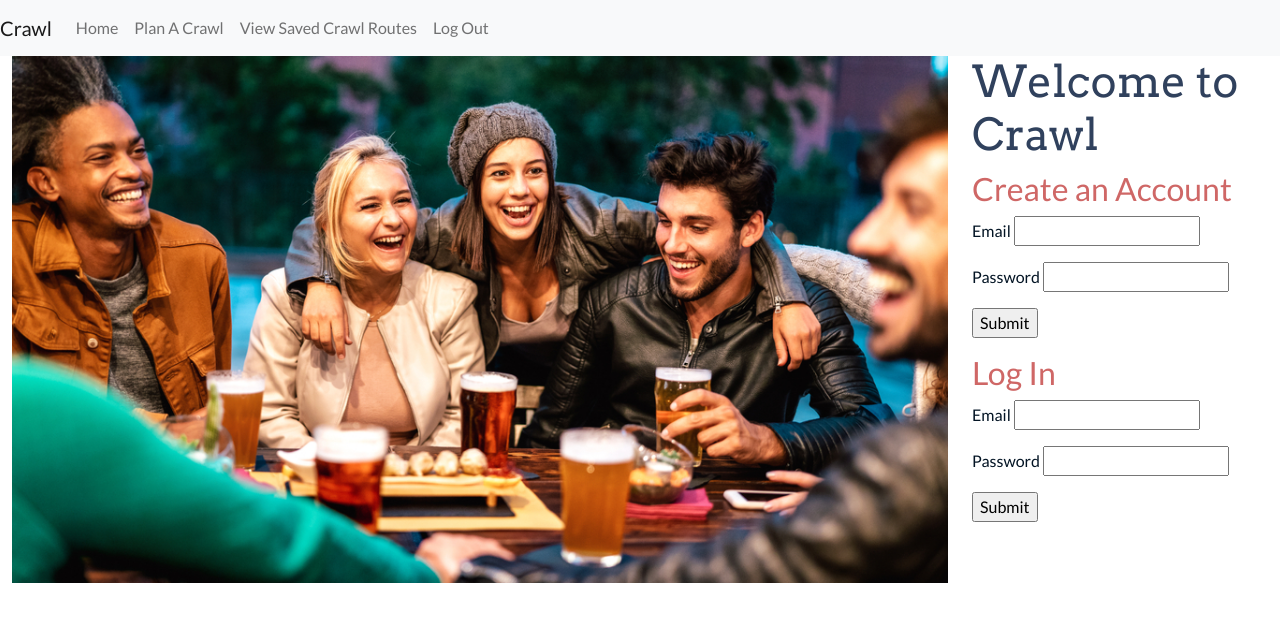
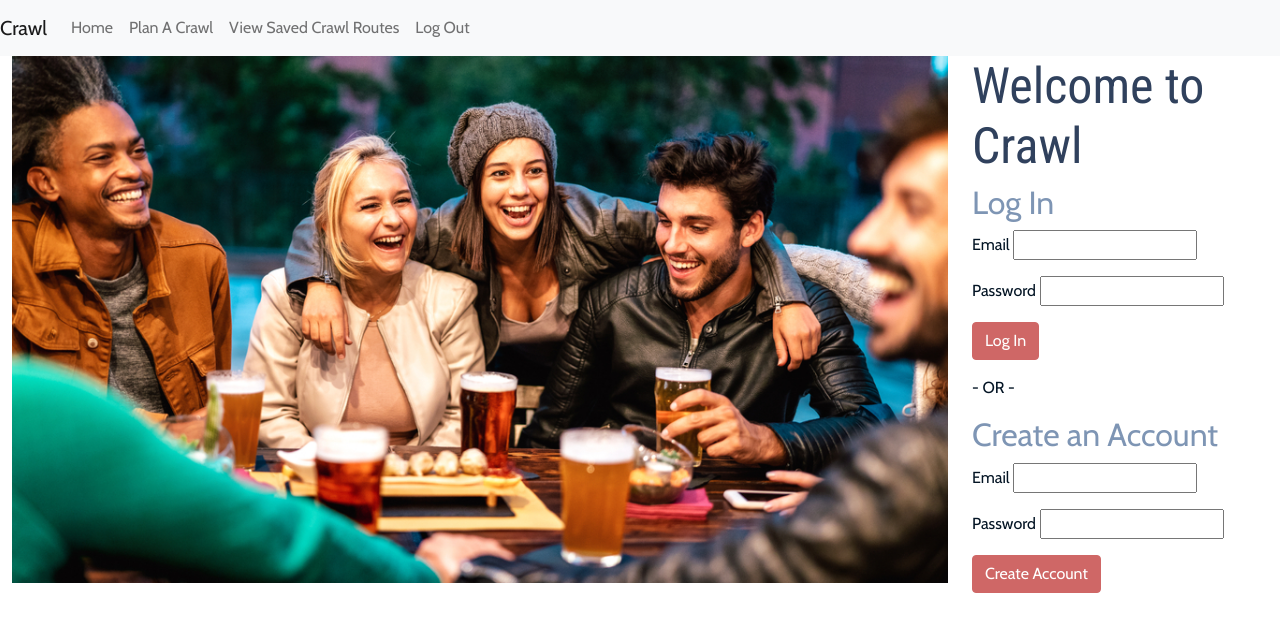
Before and after one commit to ruth5/crawl-app, a Flask app: page / in a window 1280 px wide. Shown: the top 632 px of the page. Run offline with Flask 2, Linux system fonts and the light colour scheme.

Commit message:
updated fonts and button and heading colors

```diff
--- a/api/static/css/maps.css
+++ b/api/static/css/maps.css
@@ -3,22 +3,39 @@
     width: 100%;
 }
 
-body {Font-Family: 'Lato', Sans-Serif;
+body {    Font-Family: 'Cabin', Sans-Serif;
     Font-Size: 16px;
     color: #031424
 }
 
 
 h1 {
-    Font-Family: 'Arvo', Serif;
-    Font-Size: 44px;
+    Font-Family: 'Roboto Condensed', Sans-Serif;
+    Font-Size: 50px;
     color:#30415D
 
 }
 
 h2, h3, h4, h5, h6 {
-    Font-Family: 'Lato', Sans-Serif;
-    color:#CF6766
+    Font-Family: 'Cabin', Sans-Serif;
+
+    color:#7E95B4
+}
+
+/* .btn-primary {
+    background-color: #CF6766 !important;
+} */
+
+
+.btn-primary {
+    background-color: #CF6766  !important;
+    border-color: #CF6766 !important;
+}
+
+btn-primary:hover, .btn-primary:active, .btn-primary:visited {
+    background-color: #7E95B4  !important;
+    border-color: #7E95B4  !important;
+
 }
 /*
 #routeinfo {
--- a/api/templates/base.html
+++ b/api/templates/base.html
@@ -13,8 +13,7 @@
         <link rel="preconnect" href="https://fonts.googleapis.com">
         <link rel="preconnect" href="https://fonts.gstatic.com" crossorigin>
         <link rel="stylesheet" href="/static/css/maps.css">
-        <link href="https://fonts.googleapis.com/css?family=Arvo|Lato" rel="stylesheet">
-
+        <link href="https://fonts.googleapis.com/css?family=Cabin|Roboto:400,700|Roboto+Condensed:400,700" rel="stylesheet">
 
         {% block head %}{% endblock %}
     </head>
--- a/api/templates/index.html
+++ b/api/templates/index.html
@@ -16,6 +16,23 @@
     <div class="col-3">
 <h1>Welcome to Crawl</h1>
 
+<h2>Log In</h2>
+<form action="/login" method="POST">
+  <p>
+    Email <input type="text" name="email">
+  </p>
+
+  <p>
+    Password <input type="password" name="password">
+  </p>
+
+  <p>
+    <button type="submit" class="btn btn-primary">Log In</button>
+  </p>
+</form>
+
+<p> - OR -</p>
+
 <h2>Create an Account</h2>
 <form action="/users" method="POST">
   <p>
@@ -27,24 +44,10 @@
   </p>
 
   <p>
-    <input type="submit">
+    <button type="submit" class="btn btn-primary shadow-none">Create Account</button>
   </p>
 </form>
 
-<h2>Log In</h2>
-<form action="/login" method="POST">
-  <p>
-    Email <input type="text" name="email">
-  </p>
-
-  <p>
-    Password <input type="password" name="password">
-  </p>
-
-  <p>
-    <input type="submit">
-  </p>
-</form>
 </div>
 </div>
 </div>
```
Also changed, not shown: api/templates/my-crawl.html (+5 -5 lines).
